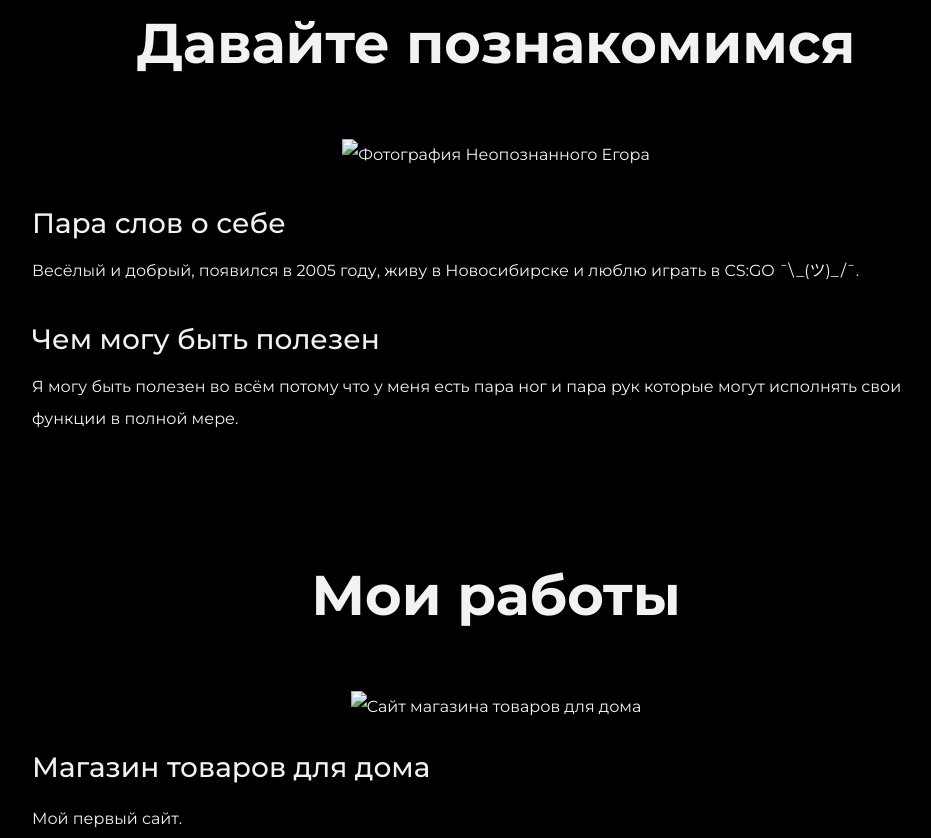
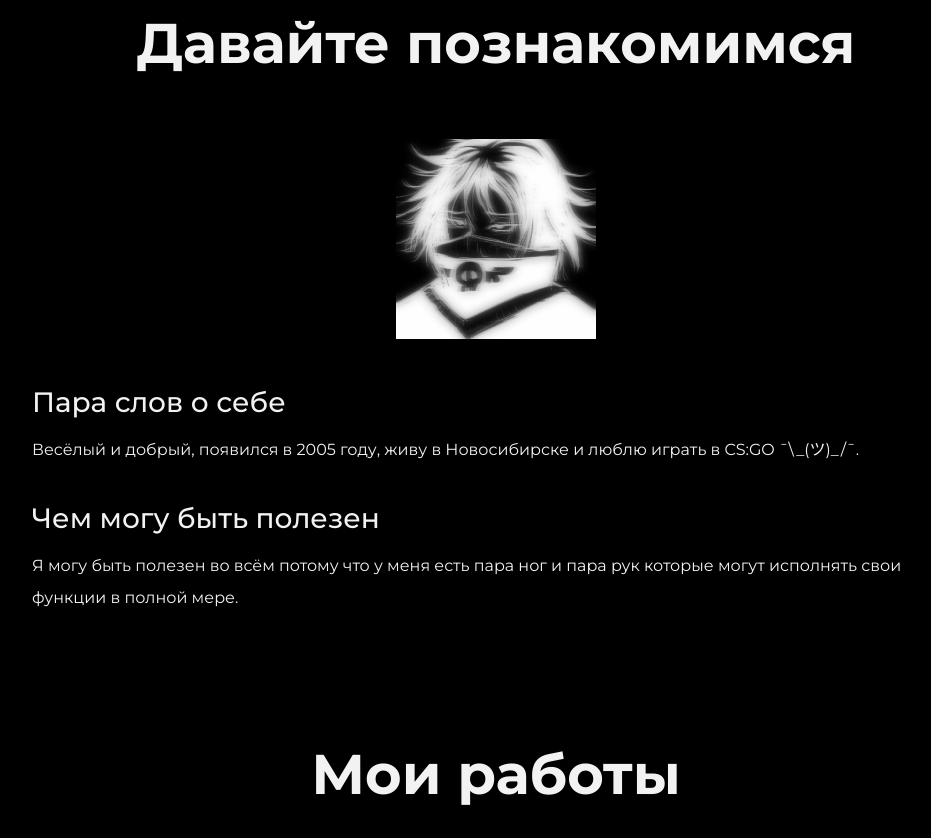
Before and after one commit to exchein/my-site, a plain HTML site: page index.html in a window 1280 px wide. Shown: the part 921-1759 px from the top of the page, without its empty margins (144-1075 px from the left). Drawn offline with Linux system fonts and the light colour scheme; files whose address does not match are found by name.

Commit message:
Update index.html

```diff
--- a/index.html
+++ b/index.html
@@ -24,7 +24,7 @@
     <section class="intro">
       <h2 class="subheading">Давайте познакомимся</h2>
 		<figure user-image>
-			<p style = "text-align: center;"><img src="files/user.jpg" width="200" height="200" alt="Фотография Неопознанного Егора"></p>
+			<p style = "text-align: center;"><img src="user.jpg" width="200" height="200" alt="Фотография Неопознанного Егора"></p>
 		</figure>
       <h3>Пара слов о себе</h3>
       <p>Весёлый и добрый, появился в 2005 году, живу в Новосибирске и люблю играть в CS:GO ¯\_(ツ)_/¯.</p>
@@ -35,7 +35,7 @@
     <section class="portfolio">
       <h2 class="subheading">Мои работы</h2>
 		<figure class="project-image">
-			<img src="files/project.jpg" width="928" height="536" alt="Cайт магазина товаров для дома">
+			<img src="project.jpg" width="928" height="536" alt="Cайт магазина товаров для дома">
 		</figure>
       <h3>Магазин товаров для дома</h3>
       <p>Мой первый сайт.</p>
```
